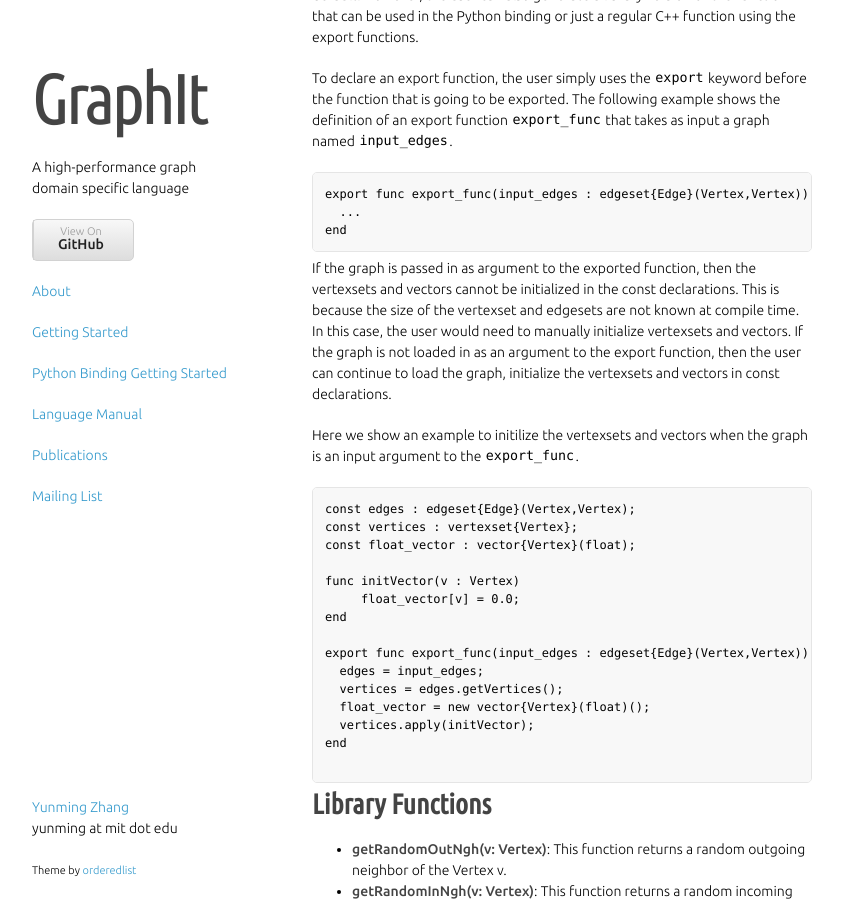
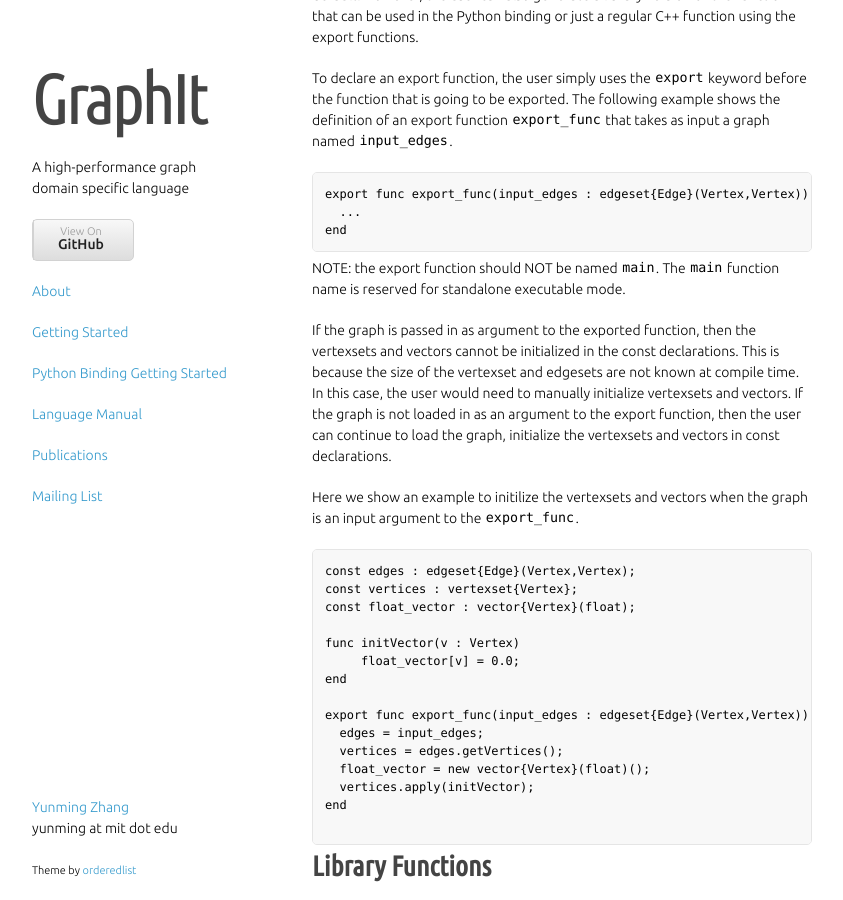
Before and after one commit to yunmingzhang17/yunmingzhang17.github.io, a Jekyll site: the page built from language.md, in a window 1280 px wide and 900 px high, scrolled down 7505 px. Shown: the whole window, without its empty margins (218-1061 px from the left). Built offline with Jekyll 4.4.1, drawn with Linux system fonts in a browser that asks for light colours; nearby versions of some CDN libraries; some web fonts are replaced; library files that are not in the unit come from our copies.

Commit message:
minor updates to the export section

````diff
--- a/language.md
+++ b/language.md
@@ -339,6 +339,8 @@ export func export_func(input_edges : edgeset{Edge}(Vertex,Vertex))
 end
 ```
 
+NOTE: the export function should NOT be named `main`. The `main` function name is reserved for standalone executable mode.
+
 If the graph is passed in as argument to the exported function, then the vertexsets and vectors cannot be initialized in the const declarations. This is because the size of the vertexset and edgesets are not known at compile time. In this case, the user would need to manually initialize vertexsets and vectors. If the graph is not loaded in as an argument to the export function, then the user can continue to load the graph, initialize the vertexsets and vectors in const declarations.
 
 Here we show an example to initilize the vertexsets and vectors when the graph is an input argument to the `export_func`.
````
Also changed, not shown: 1 other file.
